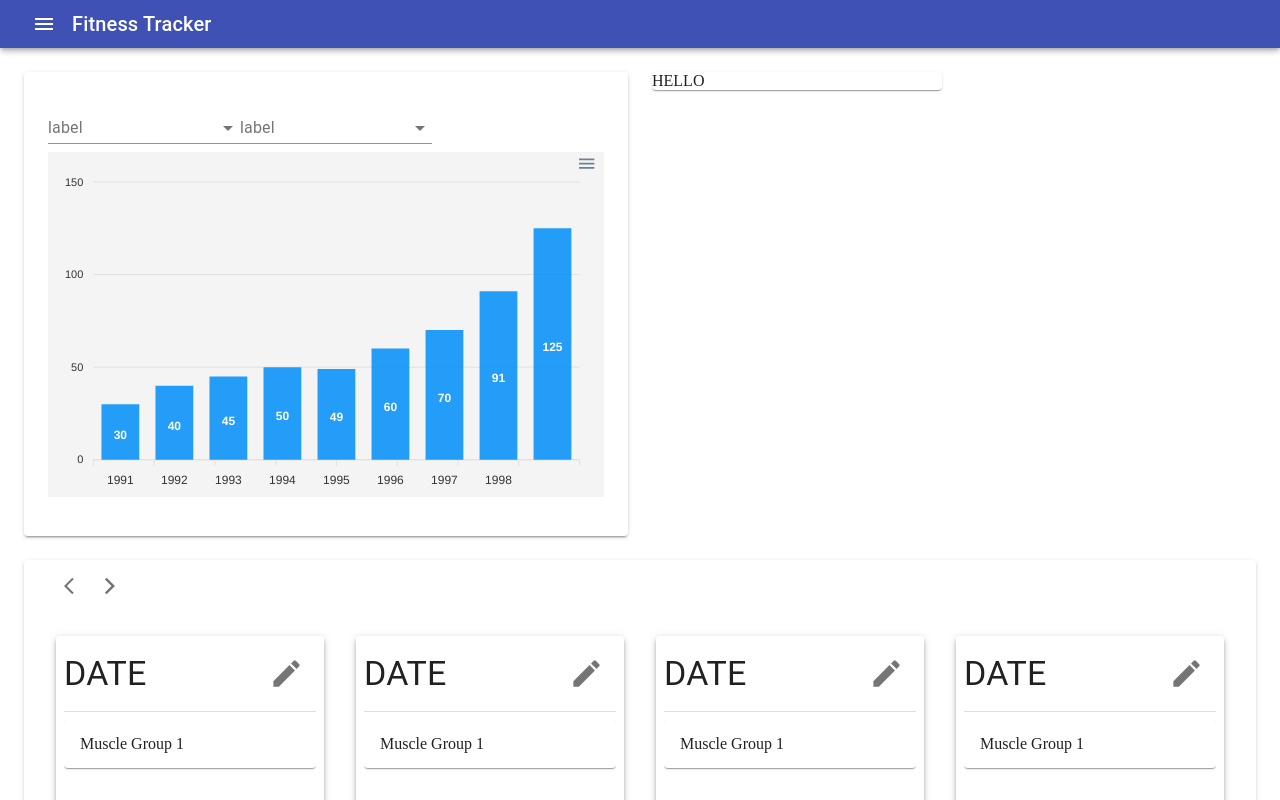
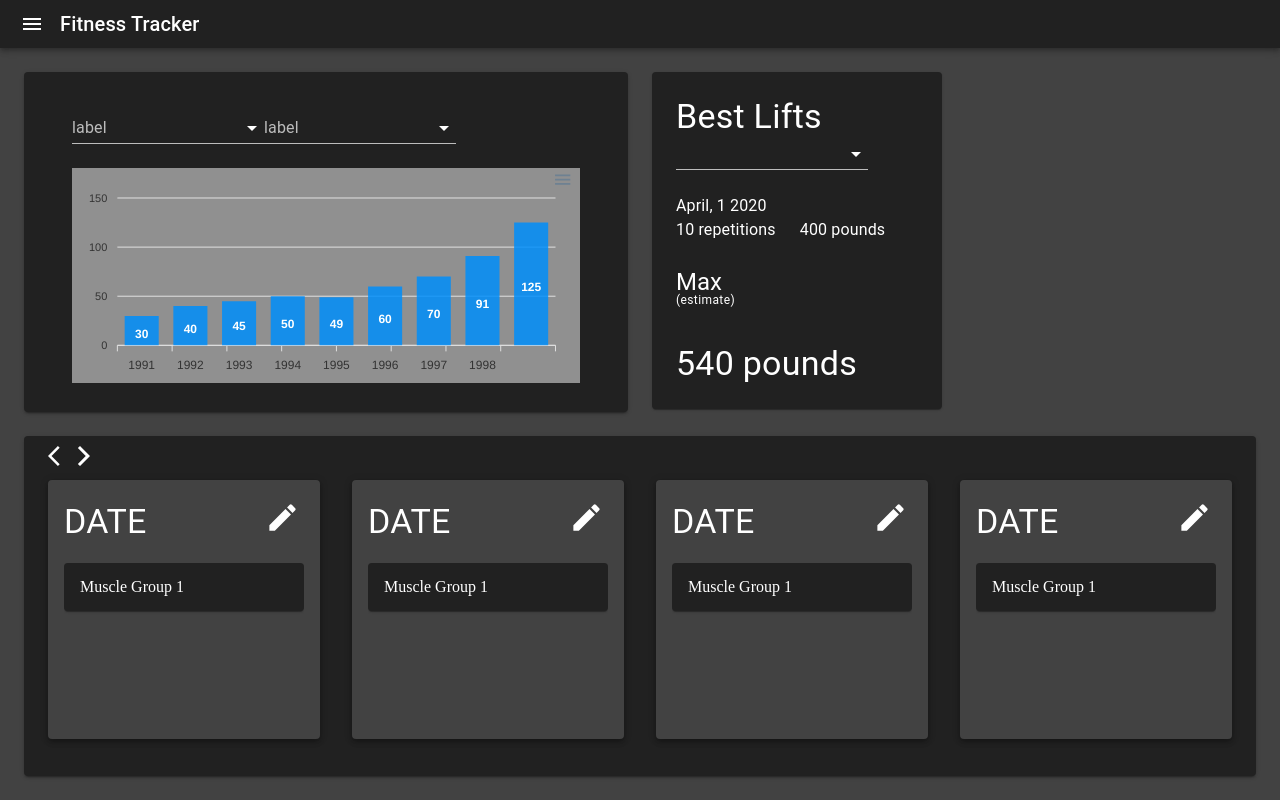
Before and after one commit to Mark-Dearoz/fitness-tracker, a React (Create React App) app: page /user in a window 1280 px wide. Shown: the top 800 px of the page. Built offline with nearby package versions, Linux system fonts and the light colour scheme.

Commit message:
3/17/2021

```diff
--- a/src/components/Header.js
+++ b/src/components/Header.js
@@ -3,28 +3,24 @@ import {makeStyles} from '@material-ui/styles'
 import {AppBar, IconButton, Toolbar, Typography} from '@material-ui/core'
 import MenuIcon from '@material-ui/icons/Menu'
 
-const useStyles = makeStyles(() => ({
+const useStyles = makeStyles(theme => ({
     appBar: {
         height: 'min-content'
     },
     toolBar: {
-        padding: '0px',
         width: '100%',
         display: 'flex',
         justifyContent: 'start',
+        padding: theme.spacing(0),
         shadow: 'none',
     },
     iconButton: {
-        '&:hover': {
-            boxShadow: '0px 0px rgba(0,0,0,0.0)',
-            backgroundColor: 'rgba(0,0,0,0)'
-        }
+        cursor: 'pointer'
     },
     typography: {
-        margin: '0px 16px 0px 16px',
+        margin: `0px ${theme.spacing(2)}px`,
     }
 }))
-
 
 const Header = props => {
     const classes = useStyles()
@@ -32,12 +28,8 @@ const Header = props => {
     return(
         <AppBar position='sticky' className={classes.appBar}>
             <Toolbar variant='dense' className={classes.toolBar}>
-                <IconButton edge='end' color='inherit' aria-label='menu' onClick={props.onOpen} className={classes.iconButton}>
-                   <MenuIcon/>
-                </IconButton>
-                <Typography variant='h6' className={classes.typography}>
-                    Fitness Tracker
-                </Typography>
+                <MenuIcon onClick={props.onOpen} className={classes.iconButton}/>
+                <Typography variant='h6' className={classes.typography}> Fitness Tracker </Typography>
             </Toolbar>
         </AppBar>
     )
--- a/src/components/dashboard/Dashboard.js
+++ b/src/components/dashboard/Dashboard.js
@@ -4,28 +4,37 @@ import SideBar from '../SideBar'
 import Planner from './plannerModule/Planner'
 import Graph from './graphModule/Graph'
 import BestLift from './bestLiftModule/BestLift'
-import {Grid} from '@material-ui/core'
+import {Grid, Box} from '@material-ui/core'
+import {makeStyles} from '@material-ui/core/styles'
+
+const useStyles = makeStyles(theme => ({
+    box: {
+        padding: theme.spacing(3),
+        backgroundColor: theme.palette.grey[800]
+    }
+}))
 
 const Dashboard = () =>{
+    const classes = useStyles()
     const [sideBarOpen, setSideBarOpen] = useState(false)
 
     return(
         <>
             <Header onOpen={() => setSideBarOpen(true)}/>
             <SideBar onClose={() => setSideBarOpen(false)} open={sideBarOpen} userName='Mark Dearoz'/>
-            <div style={{margin: '24px', maxWidth: '1440px'}}>
+            <Box className={classes.box}>
                 <Grid container spacing={3}>
                     <Grid item xs={12} lg={6}>
                         <Graph/>
                     </Grid>
-                    <Grid item lg={3}>
+                    <Grid item lg={3} md={6}>
                         <BestLift/>
                     </Grid>
                     <Grid item xs={12}>
                         <Planner/>
                     </Grid>
                 </Grid>
-            </div>
+            </Box>
         </>
     )
 }
--- a/src/components/dashboard/bestLiftModule/BestLift.js
+++ b/src/components/dashboard/bestLiftModule/BestLift.js
@@ -1,13 +1,50 @@
 import React from 'react'
-import {Paper} from '@material-ui/core'
+import {Paper, Typography, FormControl, Select, Box} from '@material-ui/core'
+import {makeStyles} from '@material-ui/core/styles'
 
 
+const useStyles = makeStyles(theme => ({
+    paper:{
+        padding: theme.spacing(3),
+        minHeight: 'calc(25vh - 60px)',
+        backgroundColor: theme.palette.primary.main,
+        color: theme.palette.primary.contrastText
+    },
+    formControl:{
+        width: '192px',
+        marginBottom: theme.spacing(3)
+    },
+    repsWeight:{
+        display: 'flex',
+        gap: '24px',
+        marginBottom: theme.spacing(3)
+    },
+    estimate: {
+        transform: 'translateY(-8px)',
+        marginBottom: theme.spacing(3)
+    }
+}))
+
 const BestLift = () =>{
+    const classes = useStyles()
+
     return(
-        <Paper>
-            <div>
-                HELLO
-            </div>
+        <Paper className={classes.paper}>
+            <Typography variant='h4'> Best Lifts </Typography>
+            <FormControl className={classes.formControl} id>
+                <Select labelId='lift'>
+                </Select>
+            </FormControl>
+            <Typography variant='body1'>April, 1 2020</Typography>
+            <Box className={classes.repsWeight}>
+                <Typography variant='body1'>10 repetitions</Typography>
+                <Typography variant='body1'>400 pounds</Typography>
+            </Box>
+            <Typography variant='h5'>Max</Typography>
+            <Box className={classes.estimate}>
+                <Typography variant='caption'>(estimate)</Typography>
+            </Box>
+            <Typography variant='h4'>540 pounds</Typography>
         </Paper>
     )
 }
--- a/src/components/dashboard/graphModule/Graph.js
+++ b/src/components/dashboard/graphModule/Graph.js
@@ -1,11 +1,11 @@
 import React from 'react'
 import {Paper, Select, InputLabel, FormControl, Container} from '@material-ui/core'
 import Chart from 'react-apexcharts'
-import {makeStyles} from '@material-ui/styles'
+import {makeStyles} from '@material-ui/core/styles'
 
 const options = {
     chart: {
-      background: '#f4f4f4',
+      background: 'rgba(255,255,255,0.5)',
       foreColor: '#333'
     },
     xaxis: {
@@ -26,16 +26,12 @@ const series = [{
 }]
 
 
-const useStyles = makeStyles(() => ({
+const useStyles = makeStyles(theme => ({
     paper: {
-        display: 'flex',
-        flexDirection: 'column',
-        gap: '8px',
+        backgroundColor: theme.palette.primary.main,
         padding: '24px',
-        margin: '0px'
-    },
-    container:{
-        padding: '0px'
+        margin: '0px',
+        height: 'calc(50vh - 60px)'
     },
     formControl:{
         width:'192px'
@@ -46,7 +42,7 @@ const Graph = () =>{
     const classes = useStyles()
     return(
         <Paper className={classes.paper} elevation={2}>
-            <Container className={classes.container}>
+            <Container>
                 <FormControl className={classes.formControl}>
                     <InputLabel> label</InputLabel>
                     <Select></Select>
@@ -56,9 +52,9 @@ const Graph = () =>{
                     <Select></Select>
                 </FormControl>
             </Container>
-            <Container className={classes.container}>
-                <Chart options={options} series={series} type='bar' width='100%'/>
-            </Container>
+            <div style={{height: '90%', padding: '24px'}}>
+                <Chart options={options} series={series} type='bar' height='100%'/>
+            </div>
 
         </Paper>
     )
--- a/src/components/dashboard/plannerModule/DayCard.js
+++ b/src/components/dashboard/plannerModule/DayCard.js
@@ -1,56 +1,40 @@
 import React, {useState} from 'react'
 import WorkoutModal from '../workoutModal/WorkoutModal'
-import {Paper, Container, Typography, Accordion, AccordionSummary, AccordionDetails, Divider, IconButton} from '@material-ui/core'
-import {makeStyles} from '@material-ui/styles'
+import {Card, CardHeader, CardContent, Typography, Accordion, AccordionSummary, AccordionDetails, Divider, IconButton} from '@material-ui/core'
+import {makeStyles} from '@material-ui/core/styles'
 import EditIcon from '@material-ui/icons/Edit';
 
-const useStyles = makeStyles(() => ({
-    paper: {
-        padding: '8px',
-
-    },
-    header:{
-        display: 'flex',
-        justifyContent: 'space-between',
-        alignItems: 'center',
-        padding: '0px'
-    },
-    divider:{
-        margin: '8px 0px'
-    },
-    body:{
+const useStyles = makeStyles(theme => ({
+    content:{
+        padding: theme.spacing(0),
+        margin: theme.spacing(2),
+        marginTop: theme.spacing(0),
+        height: 'calc(50vh - 240px)',
         overflow: 'scroll',
-        scrollbarWidth: '1px',
         overflowX: 'hidden',
-        padding: '0px',
-        height: '400px',
         '&::-webkit-scrollbar': {
             width: '0px'
           }
     },
     accordion:{
-        margin: '0px'
+        backgroundColor: theme.palette.grey[900]
     }
 }))
 
 const DayCard = () =>{
     const classes = useStyles()
-
     const [modalOpen, setModalOpen] = useState(false)
 
     return(
         <>
-        <Paper elevation={4} className={classes.paper}>
-            <Container className={classes.header}>
-                <Typography variant='h4'>
-                    DATE
-                </Typography>
-                <IconButton onClick={() => setModalOpen(true)}>
-                    <EditIcon fontSize='large'/>
-                </IconButton>
-            </Container>
-            <Divider className={classes.divider}/>
-            <Container className={classes.body}>
+        <Card elevation={4}>
+            <CardHeader
+                title={<Typography variant='h4'>DATE</Typography>}
+                action= {<IconButton onClick={() => setModalOpen(true)}>
+                            <EditIcon fontSize='large'/>
+                        </IconButton>}
+            />
+            <CardContent className={classes.content}>
                 <Accordion className={classes.accordion}>
                     <AccordionSummary>
                         Muscle Group 1
@@ -58,27 +42,9 @@ const DayCard = () =>{
                     <AccordionDetails>
                         Workout 1
                     </AccordionDetails>
-                    <AccordionDetails>
-                        Workout 1
-                    </AccordionDetails>
-                    <AccordionDetails>
-                        Workout 1
-                    </AccordionDetails>
-                    <AccordionDetails>
-                        Workout 1
-                    </AccordionDetails>
-                    <AccordionDetails>
-                        Workout 1
-                    </AccordionDetails>
-                    <AccordionDetails>
-                        Workout 1
-                    </AccordionDetails>
-                    <AccordionDetails>
-                        Workout 1
-                    </AccordionDetails>
                 </Accordion>
-            </Container>
-        </Paper>
+            </CardContent>
+        </Card>
 
         {modalOpen ?  <WorkoutModal onClose={()=> setModalOpen(false)}> </WorkoutModal> : null}
         </>
--- a/src/components/dashboard/plannerModule/Planner.js
+++ b/src/components/dashboard/plannerModule/Planner.js
@@ -1,34 +1,36 @@
 import React from 'react'
 import DayCard from './DayCard'
-import {Grid, Paper, IconButton} from '@material-ui/core'
+import {Grid, Paper, Box} from '@material-ui/core'
 import ArrowBackIosIcon from '@material-ui/icons/ArrowBackIos';
 import ArrowForwardIosIcon from '@material-ui/icons/ArrowForwardIos';
-import {makeStyles} from '@material-ui/styles'
+import {makeStyles} from '@material-ui/core/styles'
 
-const useStyles = makeStyles(() => ({
+const useStyles = makeStyles(theme => ({
     paper: {
-        padding: '8px 32px 32px 32px'
+        padding: theme.spacing(3),
+        paddingTop: theme.spacing(0),
+        height: 'calc(50vh - 60px)',
+        backgroundColor: theme.palette.primary.main
     },
-    iconButton: {
-        padding: '8px',
-        boxShadow: '0px 0px rgba(0,0,0,0)'
-
+    arrow: {
+        color: theme.palette.primary.contrastText,
+        cursor: 'pointer'
+    },
+    box: {
+        padding: `${theme.spacing(1)}px 0px`
     }
 }))
+
 const Planner = () =>{
     const classes = useStyles()
+
     return(
         <Paper className={classes.paper} elevation={2}>
+            <Box className={classes.box}>
+                <ArrowBackIosIcon fontSize='medium' className={classes.arrow}/>
+                <ArrowForwardIosIcon fontSize='medium' className={classes.arrow}/>
+            </Box>
             <Grid container spacing={4}>
-                <Grid item xs={12}>
-                    <IconButton className={classes.iconButton}>
-                        <ArrowBackIosIcon fontSize='small'/>
-                    </IconButton>
-                    <IconButton className={classes.iconButton}>
-                        <ArrowForwardIosIcon fontSize='small'/>
-                    </IconButton>
-
-                </Grid>
                 <Grid item xs={12} md={6} lg={3}>
                     <DayCard/>
                 </Grid>
--- a/src/styles/style.css
+++ b/src/styles/style.css
@@ -438,7 +438,6 @@ header {
   padding: 0;
   -webkit-box-sizing: border-box;
           box-sizing: border-box;
-  font-family: 'Poppins', 'sans-serif';
 }
 
 button {
--- a/src/styles/style.scss
+++ b/src/styles/style.scss
@@ -10,7 +10,6 @@
     margin: 0;
     padding: 0;
     box-sizing: border-box;
-    font-family: 'Poppins', 'sans-serif';
 }
 
 
```
Also changed, not shown: src/App.js (+12 -2 lines), src/components/dashboard/workoutModal/WorkoutModal.js (+16 -16 lines), 1 other file (tests, documents, lock files or other folders).
